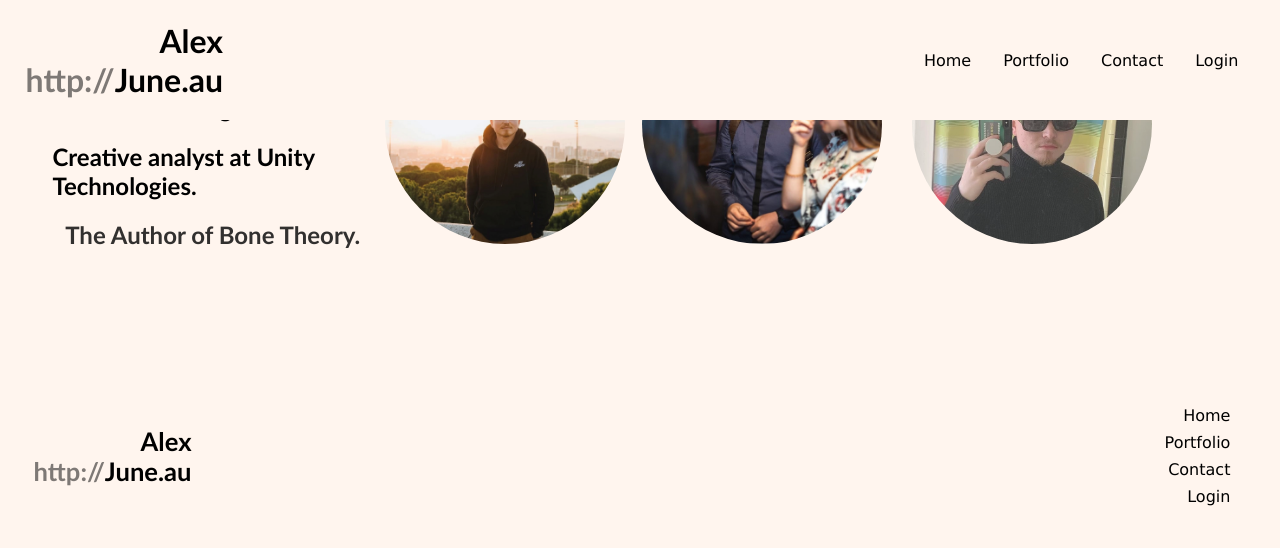
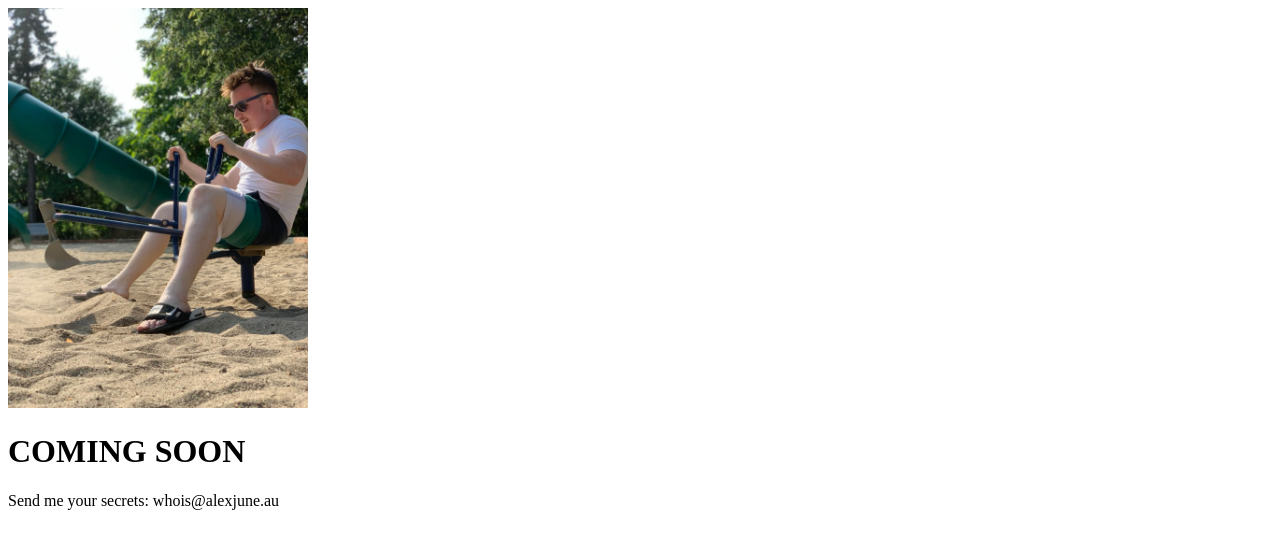
Before and after one commit to ejuneau/alex, a plain HTML site: page index.html in a window 1280 px wide. Drawn offline with Linux system fonts and the light colour scheme.

Commit message:
new design, temporary page

```diff
--- a/index.html
+++ b/index.html
@@ -7,42 +7,8 @@
 </head>
 
 <body>
-    <header>
-        <div class="logo"><h1>Alex<br></h1><h1 class="faded">http://</h1><h1><a href="#" class="header">June.au</a></h1></div>
-        <nav>
-            <li><a href="#">Home</a></li>
-            <li><a href="portfolio.html">Portfolio</a></li>
-            <li><a href="contact.html">Contact</a></li>
-            <li><a href="login.html">Login</a></li>
-        </nav>
-    </header>
-
-    <main>
-        <div class="splash-screen">
-            <div class="text-wrapper">
-                <h2 class="first-fade">A World travelling iconoclast.</h2>
-                <h2 class="second-fade">Creative analyst at Unity Technologies.</h2>
-                <h2 class="third-fade">The Author of Bone Theory.</h2>
-                <h3 class="fourth-fade">And soon enough, your new best friend.</h3>
-                <p class="fourth-fade">See what people who know this enigmatic yet<br>charming character have to say. <a href="#">Click here.</a></p>
-            </div>
-            <div class="image-wrapper">
-                <img src="images/first-fade.JPEG" alt="photograph of Alex in a foreign land" class="first-fade">
-                <img src="images/second-fade.JPEG" alt="photograph of Alex socializing in a business-casual environment" class="second-fade">
-                <img src="images/third-fade.JPEG" alt="photograph of Alex as his Bone Theory penname, Bernard Ownes" class="third-fade">
-                <img src="images/fourth-fade.JPEG" alt="photograph of Alex as a warm and approachable person" class="fourth-fade">
-            </div>
-        </div>
-    </main>
-
-    <footer>
-        <div class="logo"><h1>Alex<br></h1><h1 class="faded">http://</h1><h1><a href="#" class="header">June.au</a></h1></div>
-        <nav>
-            <li><a href="#">Home</a></li>
-            <li><a href="portfolio.html">Portfolio</a></li>
-            <li><a href="contact.html">Contact</a></li>
-            <li><a href="login.html">Login</a></li>
-        </nav>
-    </footer>
+    <img src="images/construction.jpg" alt="alex working hard on building this website">
+    <h1>COMING SOON</h1>
+    <p>Send me your secrets: whois@alexjune.au</p>
 </body>
 </html>
--- a/style.css
+++ b/style.css
@@ -1,139 +1,3 @@
 @charset "utf-8";
 /* General rules */
-
-body{
-    background-color: seashell;
-}
-p, a, li {
-    font-family: 'Lucida Grande', 'Lucida Sans Unicode', 'Lucida Sans', 'DejaVu Sans', Verdana, 'sans-serif'
-}
-h1, h2, h3, h4, h5, h6 {
-    font-family: 'Gill Sans', 'Gill Sans MT', 'Myriad Pro', 'DejaVu Sans Condensed', Helvetica, Arial, 'sans-serif'
-}
-a {
-    text-decoration: inherit;
-    color: inherit;
-    transition: text-shadow 0.4s;
-}
-a.header {
-    font-family: 'Gill Sans', 'Gill Sans MT', 'Myriad Pro', 'DejaVu Sans Condensed', Helvetica, Arial, 'sans-serif'
-}
-a:hover {
-    text-shadow: 0.001px 0.001px 0.03em black;
-
-}
- nav {
-    list-style-type: none;
-    display: flex;
-}
-nav li {
-    margin: 0 2vh;
-}
-
-.faded {
-    opacity: 0.5;
-}
-/* Header */
-header {
-    height: 15vh;
-    width: 100%;
-    display: flex;
-    position: fixed;
-    z-index: 10;
-    background-color: inherit;
-    align-items: center;
-    top: 0;
-    left: 0;
-}
-.logo {
-    text-align: end;
-    margin-left: 2vw;
-
-}
-.logo h1{
-    text-align: end;
-    margin-top: 0;
-    margin-bottom: 0;
-    display: inline;
-}
-header nav {
-    margin-left: auto;
-    margin-right: 2vw;
-}
-
-/* Main */
-main {
-    margin-top: 15vh;
-    width: 95%;
-    margin-left: auto;
-    margin-right: auto;
-}
-.splash-screen {
-    display: flex;
-    max-height: 32vh;
-    align-items: center;
-}
-.text-wrapper {
-    margin-left: auto;
-}
-.image-wrapper {
-    margin-left: auto;
-    margin-right: auto;
-}
-.first-fade, .second-fade, .third-fade, .fourth-fade {
-    opacity: 0;
-    animation: fadeInAnimation ease 2s;
-    animation-iteration-count: 1;
-    animation-fill-mode: forwards;
-}
-.second-fade {
-    animation-delay: 2s;
-    margin-left: 1vw;
-}
-.third-fade {
-    animation-delay: 4s;
-    margin-left: 2vw;
-}
-.fourth-fade{
-    animation-delay: 6s;
-    margin-left: 3vw;
-}
-a.fourth-fade{
-    display:inline-block;
-}
-img {
-    border-radius: 50%;
-    max-height: 30vh;
-    display: inline-block;
-}
-
-@keyframes fadeInAnimation {
-    0% {
-        opacity: 0;
-    }
-    100% {
-        opacity: 1;
-     }
-}
-
-/* Footer */
-footer {
-    height: 20vh;
-    width: 100%;
-    background-color: inherit;
-    align-items: center;
-    display: flex;
-}
-footer .logo {
-    font-size: 0.8em;
-}
-footer nav {
-    flex-direction: column;
-    margin-left: auto;
-    margin-right: 2vw;
-    align-self: center;
-}
-footer nav li {
-    padding: 0.5vh 0;
-    text-align: end;
-}
+img {max-height:50vh;}
```
Also changed, not shown: images/construction.jpg (added), images/first-fade.JPEG (deleted), images/fourth-fade.jpeg (deleted), images/second-fade.JPEG (deleted), images/third-fade.JPEG (deleted).
